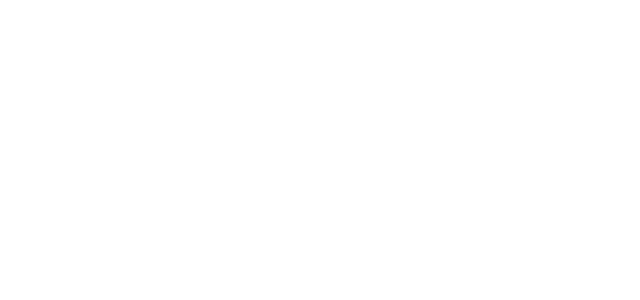
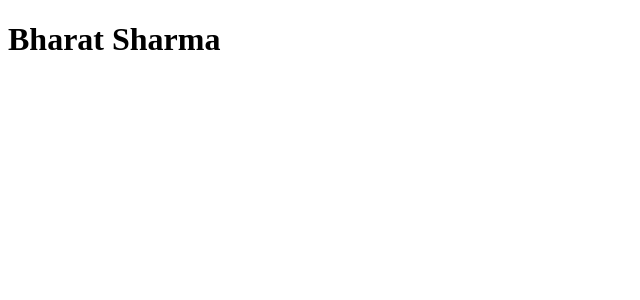
Before and after one commit to Bharatsharma19/Basic-React-App, a React (Create React App) app: page / in a window 1280 px wide. Shown: the top 300 px of the page, without its empty margins (0-640 px from the left). Built offline with nearby package versions, Linux system fonts and the light colour scheme.

Commit message:
FIrst Code

```diff
--- a/src/App.js
+++ b/src/App.js
@@ -2,7 +2,7 @@
   return (
     <div className="App">
       <header className="App-header">
-
+        <h1>Bharat Sharma</h1>
       </header>
     </div>
   );
```
